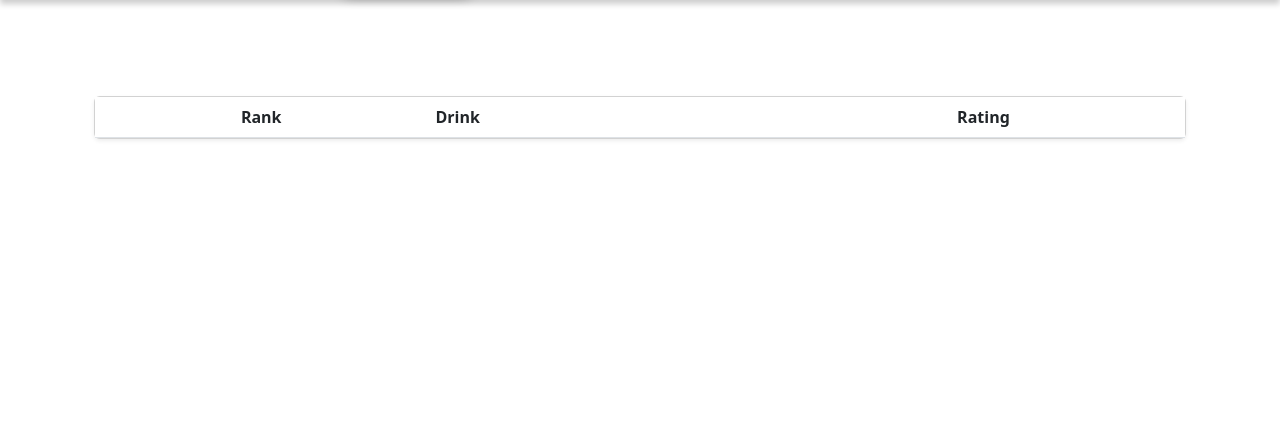
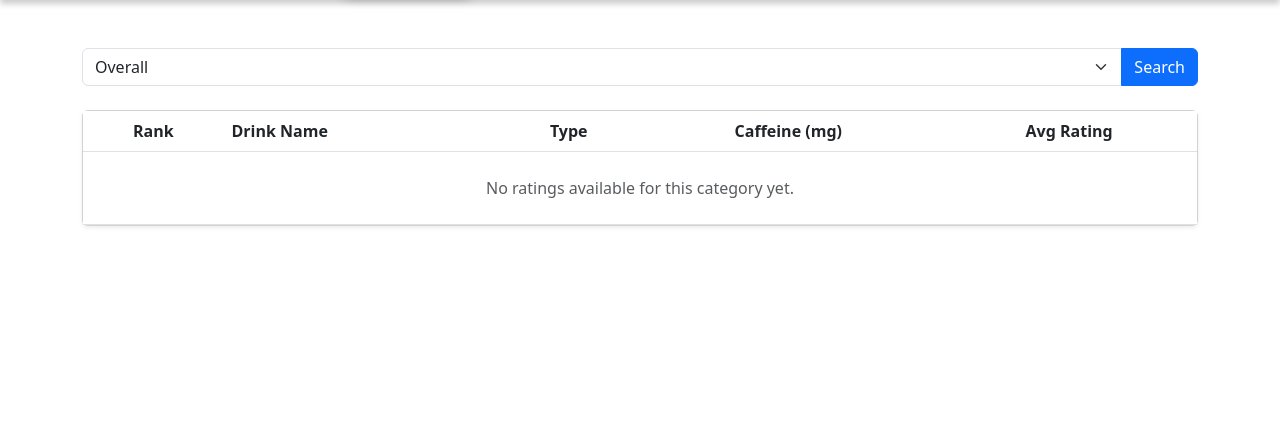
Before and after one commit to sjacobo3/caffieND, a Flask app: page /leaderboard in a window 1280 px wide. Shown: the part 59-485 px from the top of the page. Run offline with Flask 3, Linux system fonts and the light colour scheme; data that the repository does not hold is empty.

Commit message:
leaderboard updates

```diff
--- a/app.py
+++ b/app.py
@@ -2,7 +2,8 @@ from flask import Flask, render_template, request, redirect, url_for, session, f
 from werkzeug.security import generate_password_hash, check_password_hash
 from flask_sqlalchemy import SQLAlchemy
 import os
-from sqlalchemy import func
+from sqlalchemy import func, desc
+from datetime import datetime, timezone
 
 
 app = Flask(__name__)
@@ -19,7 +20,10 @@ db = SQLAlchemy(app)
 # MODELS
 class Drinks(db.Model):
     __tablename__ = 'drinks'
-    name = db.Column(db.String(50), primary_key=True)
+    drink_id = db.Column(db.Integer, primary_key=True, autoincrement=True)
+    brand = db.Column(db.String(50))
+    name = db.Column(db.String(50))
+    flavor = db.Column(db.String(50))
     volume = db.Column(db.Integer)
     calories = db.Column(db.Integer)
     caffeine_amt = db.Column(db.Integer)
@@ -27,6 +31,7 @@ class Drinks(db.Model):
 
     def __repr__(self):
         return f"<Drink {self.name}>"
+
 
 class Users(db.Model):
     __tablename__ = 'users'
@@ -37,6 +42,15 @@ class Users(db.Model):
 
     def __repr__(self):
         return f"<User {self.username}"
+
+class Drink_Ratings(db.Model):
+    __tablename__ = 'drink_ratings'
+    rating_id = db.Column(db.Integer, primary_key=True)
+    drink_id = db.Column(db.Integer)
+    user_id = db.Column(db.Integer)
+    rating = db.Column(db.SmallInteger)
+    created_at = db.Column(db.DateTime, default=datetime.now(timezone.utc))
+
 
 @app.route("/")
 def home():
@@ -72,9 +86,98 @@ def home():
 
     return render_template('home_page.html', drinks=items, active_tab='home', pagination=pagination, query=userinput_query, category=userinput_category)
 
+
 @app.route("/leaderboard")
 def leaderboard():
-    return render_template('leaderboard.html', active_tab='leaderboard')
+
+    #get selected category (default overall)
+    category = request.args.get('leadertype', 'overall')
+
+    if category == 'overall':
+        top_drinks= db.session.query(
+            Drink_Ratings.drink_id,
+            func.avg(Drink_Ratings.rating).label('avg_rating')
+        ).join(
+            Drinks, Drinks.drink_id == Drink_Ratings.drink_id
+        ).group_by(
+            Drink_Ratings.drink_id
+        ).order_by(
+            desc('avg_rating')
+        ).limit(10).all()
+    elif category == 'coffee':
+        top_drinks = db.session.query(
+            Drink_Ratings.drink_id,
+            func.avg(Drink_Ratings.rating).label('avg_rating')
+        ).join(
+            Drinks, Drinks.drink_id == Drink_Ratings.drink_id
+        ).filter(
+            Drinks.caffeine_type == 'Coffee'
+        ).group_by(
+            Drink_Ratings.drink_id
+        ).order_by(
+            desc('avg_rating')
+        ).limit(10).all()
+
+    elif category == 'tea':
+        top_drinks= db.session.query(
+            Drink_Ratings.drink_id,
+            func.avg(Drink_Ratings.rating).label('avg_rating')
+        ).join(
+          Drinks, Drinks.drink_id == Drink_Ratings.drink_id
+        ).filter(
+            Drinks.caffeine_type == 'Tea'
+        ).group_by(
+            Drink_Ratings.drink_id
+        ).order_by(
+            desc('avg_rating')
+        ).limit(10).all()
+
+    elif category == 'energy':
+        top_drinks = db.session.query(
+            Drink_Ratings.drink_id,
+            func.avg(Drink_Ratings.rating).label('avg_rating')
+        ).join(
+          Drinks, Drinks.drink_id == Drink_Ratings.drink_id
+        ).filter(
+            Drinks.caffeine_type == 'Energy'
+        ).group_by(
+            Drink_Ratings.drink_id
+        ).order_by(
+            desc('avg_rating')
+        ).limit(10).all()
+
+    elif category == 'water':
+        top_drinks = db.session.query(
+            Drink_Ratings.drink_id,
+            func.avg(Drink_Ratings.rating).label('avg_rating')
+        ).join(
+            Drinks, Drinks.drink_id == Drink_Ratings.drink_id
+        ).filter(
+            Drinks.caffeine_type == 'Water'
+        ).group_by(
+            Drink_Ratings.drink_id
+        ).order_by(
+            desc('avg_rating')
+        ).limit(10).all()
+    else:
+        top_drinks = []
+
+    # Get full drink objects for display (similar to home page)
+    leaderboard_data = []
+    for rank, (drink_id, avg_rating) in enumerate(top_drinks, start=1):
+        drink = Drinks.query.get(drink_id)  # get() works since name is the primary key
+        if drink:
+            leaderboard_data.append({
+                'rank': rank,
+                'drink': drink,  # Full drink object like home page
+                'avg_rating': round(avg_rating, 2)
+            })
+
+    return render_template('leaderboard.html',
+                         active_tab='leaderboard',
+                         leaderboard_data=leaderboard_data,
+                         leadertype=category)
+
 
 @app.route("/recommendation")
 def recommendation():
@@ -167,4 +270,4 @@ def password():
 
 if __name__ == '__main__':
     app.debug = True
-    app.run(host='0.0.0.0', port=5031)
+    app.run(host='0.0.0.0', port=5030)
--- a/templates/leaderboard.html
+++ b/templates/leaderboard.html
@@ -4,7 +4,22 @@
 
 {% block content %}
 
-<div class="container my-5">
+<form action="/leaderboard" method="GET" class="mb-4">
+    <div class="input-group">
+          <select class="form-select" name="leadertype">
+			<option value="overall" {% if leadertype == 'overall' %} selected {% endif %}>Overall</option>
+            <option value="coffee" {% if leadertype == 'coffee' %} selected {% endif %}>Coffee</option>
+            <option value="tea" {% if leadertype == 'tea' %} selected {% endif %}>Tea</option>
+            <option value="energy" {% if leadertype == 'energy' %} selected {% endif %}>Energy</option>
+			 <option value="water" {% if leadertype == 'water' %} selected {% endif %}>Water</option>
+        </select>
+
+        <button class="btn btn-primary" type="submit">Search</button>
+    </div>
+</form>
+
+
+<!--<div class="container my-5">
     <div class="card shadow-sm ">
 	<div class="card-body p-0">
 	    <table class="table table-hover mb-0">
@@ -15,29 +30,56 @@
 			<th scope="col" class="text-center">Rating</th>
 		    </tr>
 		</thead>
-		<!--
-	  	<tbody>
-		{% for user in leaderboard %}
-                    <tr>
-                        <td class="text-center">
-                            <span class="badge bg-secondary">{{ loop.index }}</span>
-                        </td>
-                        <td>
-                            <div class="d-flex align-items-center">
-                                <img src="{{ user.avatar }}" class="rounded-circle me-2" width="40" />
-				<!--{{ user.name }}-->
-                            </div>
-                        </td>
-                        <td class="text-center">{{ user.score }}</td>
-                        <td class="text-center">{{ user.updated_at }}</td>
-                    </tr>
-		    {% endfor %}
-		    </tbody>
-		-->
-
 	    </table>
 	</div>
     </div>
-</div>
+</div>-->
+
+<!-- Leaderboard Table -->
+    <div class="card shadow-sm">
+        <div class="card-body p-0">
+            <table class="table table-hover mb-0">
+                <thead class="leaderboard-header">
+                    <tr>
+                        <th scope="col" class="text-center">Rank</th>
+                        <th scope="col">Drink Name</th>
+                        <th scope="col" class="text-center">Type</th>
+                        <th scope="col" class="text-center">Caffeine (mg)</th>
+                        <th scope="col" class="text-center">Avg Rating</th>
+                    </tr>
+                </thead>
+                <tbody>
+                    {% for item in leaderboard_data %}
+                    <tr>
+                        <td class="text-center">
+                            <strong class="badge
+                                {% if item.rank == 1 %}bg-warning text-dark
+                                {% elif item.rank == 2 %}bg-secondary
+                                {% elif item.rank == 3 %}bg-danger
+                                {% else %}bg-primary{% endif %}">
+                                #{{ item.rank }}
+                            </strong>
+                        </td>
+                        <td><strong>{{ item.drink.name }}</strong></td>
+                        <td class="text-center">{{ item.drink.caffeine_type }}</td>
+                        <td class="text-center">{{ item.drink.caffeine_amt }} mg</td>
+                        <td class="text-center">
+                            <span class="badge bg-success">⭐ {{ item.avg_rating }}</span>
+                        </td>
+                    </tr>
+                    {% endfor %}
+
+                    {% if not leaderboard_data %}
+                    <tr>
+                        <td colspan="5" class="text-center text-muted py-4">
+                            No ratings available for this category yet.
+                        </td>
+                    </tr>
+                    {% endif %}
+                </tbody>
+            </table>
+        </div>
+    </div>
+
 
 {% endblock %}
```
